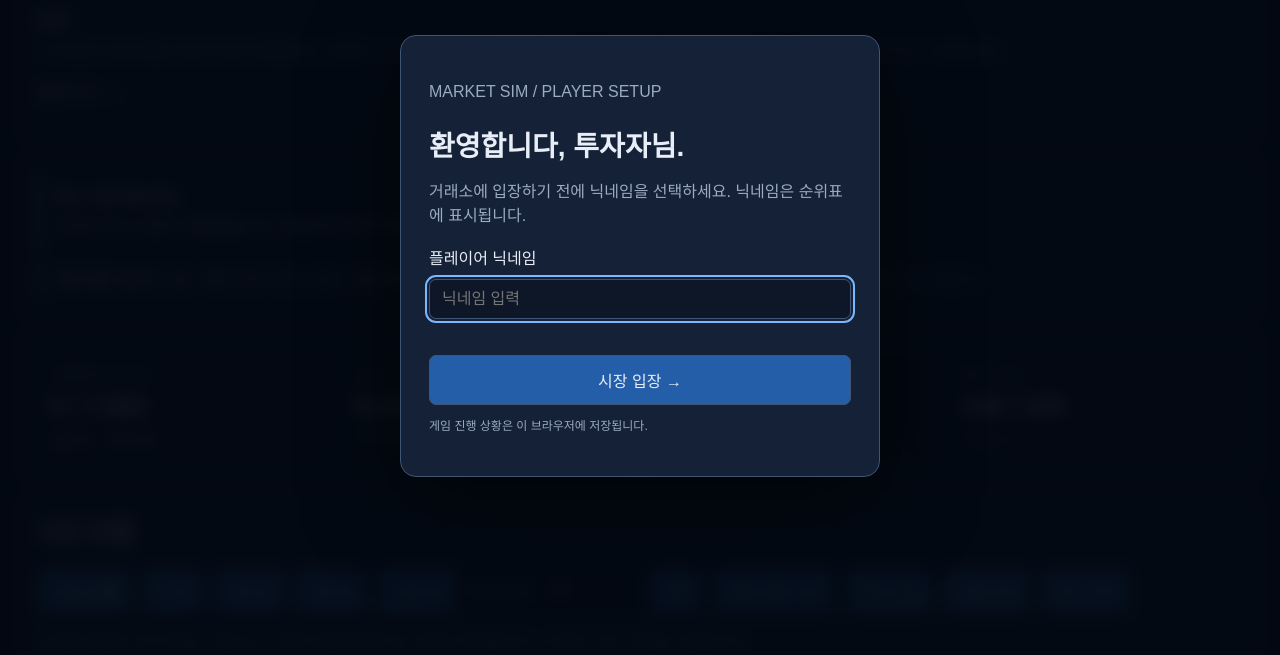
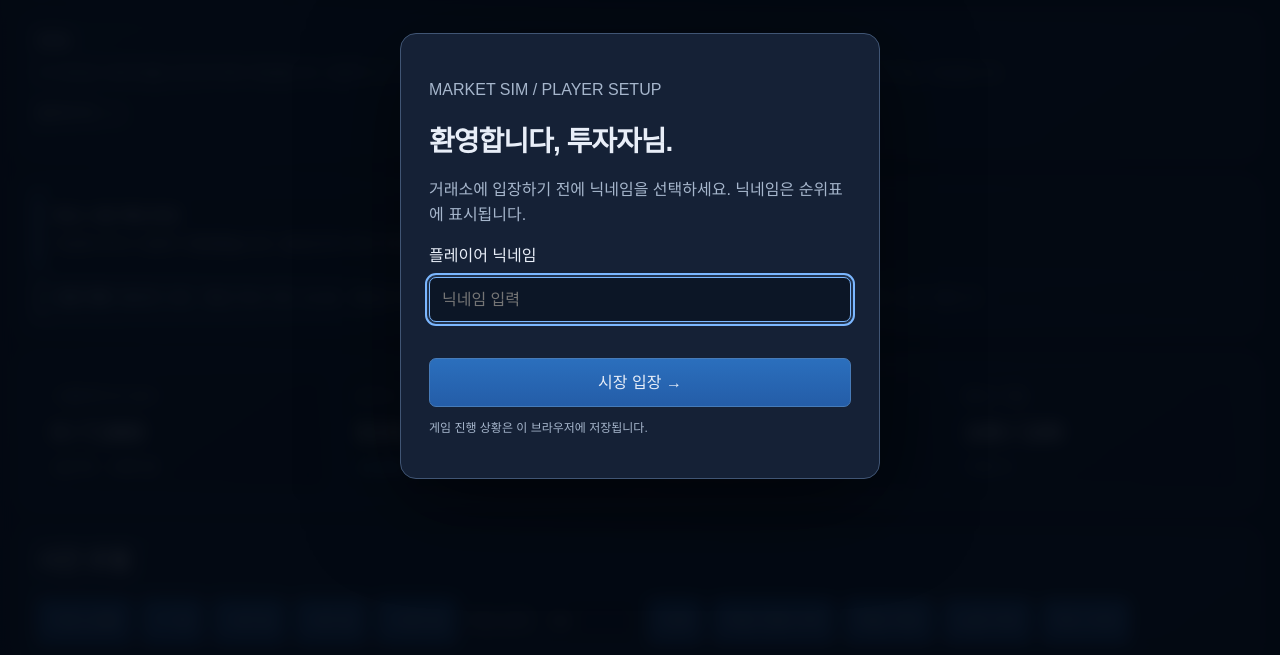
Before and after one commit to hsketch6-sketch/Market-Sim-, a website: page index.html in a window 1280 px wide. Shown: the part 144-799 px from the top of the page. Drawn offline with Linux system fonts and the light colour scheme.

Commit message:
Enhance styling and portfolio rendering logic
Updated styles for positive and negative elements, added new CSS variables, and improved portfolio rendering logic.

```diff
--- a/index.html
+++ b/index.html
@@ -58,7 +58,9 @@
 }
 .positive
 {
-    color:var(--green)
+    color:#7bb7ff;
+    font-variant-numeric:tabular-nums;
+    font-weight:600
 }
 .negative
 {
@@ -643,6 +645,42 @@
         height:220px
     }
 }
+
+/* Market Sim visual polish — keeps the original dark exchange style and chart colors. */
+:root{--blue:#2867b2;--border:#344963;--panel:#152238;--dark:#0c1626;--muted:#a6b6cc;--gain-blue:#7bb7ff;--loss-red:#ff7185}
+body{background:radial-gradient(ellipse at 15% 0%,rgba(42,86,140,.16),transparent 38%),#0b1220;color:#e8eef8;line-height:1.45}
+main{max-width:1660px}
+h1{letter-spacing:-.035em;font-size:clamp(27px,3vw,38px)}
+h2{letter-spacing:-.02em}
+section{background:linear-gradient(145deg,rgba(23,38,61,.98),rgba(17,29,47,.98));border-color:rgba(116,145,181,.24);border-radius:15px;box-shadow:0 8px 24px rgba(0,0,0,.12);transition:border-color .18s ease,transform .18s ease}
+section:hover{border-color:rgba(123,183,255,.34)}
+.stat,.detail-item,.return-card,.quick-trade-box,.theme-panel,.news,.leader-row{border:1px solid rgba(116,145,181,.14);box-shadow:inset 0 1px 0 rgba(255,255,255,.018)}
+.stat{background:linear-gradient(145deg,#101c2e,#0c1626);border-radius:11px;padding:14px}
+.stat h2{font-variant-numeric:tabular-nums;letter-spacing:-.025em}
+button{background:linear-gradient(180deg,#2b6fbd,#245da8);border-color:#477bb8;transition:filter .15s ease,transform .15s ease,box-shadow .15s ease}
+button:hover:not(:disabled){filter:brightness(1.12);transform:translateY(-1px);box-shadow:0 4px 12px rgba(0,0,0,.18)}
+button:active:not(:disabled){transform:translateY(0)}
+input,select{border-color:#405574;transition:border-color .15s ease,box-shadow .15s ease}
+input:focus,select:focus{border-color:#7bb7ff;box-shadow:0 0 0 3px rgba(123,183,255,.12)}
+table{font-variant-numeric:tabular-nums}
+th{background:#1a2b43;color:#dce8f7;box-shadow:0 1px 0 rgba(255,255,255,.035)}
+th,td{padding:10px 11px}
+tbody tr{transition:background .12s ease}
+tr[data-ticker]:hover,tr[data-portfolio-ticker]:hover{background:rgba(73,123,181,.18)}
+tr.selected-row{background:rgba(56,112,174,.25);box-shadow:inset 3px 0 #7bb7ff}
+.positive{color:var(--gain-blue);font-variant-numeric:tabular-nums;font-weight:600}
+.negative{color:var(--loss-red);font-variant-numeric:tabular-nums;font-weight:600}
+.detail-price{font-size:clamp(28px,3vw,36px);letter-spacing:-.03em;font-variant-numeric:tabular-nums}
+.return-card{background:linear-gradient(145deg,#111f33,#0c1626);border-radius:10px;padding:12px 9px}
+.return-card strong{font-size:clamp(14px,1.2vw,18px)}
+.chart-wrap{border-radius:12px;border-color:rgba(116,145,181,.22);background:#0c1626}
+.news{border-radius:10px;background:rgba(12,22,38,.68)}
+.market-regime{border-radius:10px;background:linear-gradient(100deg,rgba(28,47,73,.86),rgba(15,26,43,.92))}
+.company-name{letter-spacing:.005em}
+.empty{border:1px dashed rgba(116,145,181,.3);border-radius:10px;padding:18px}
+@media(max-width:900px){body{padding:12px}section{padding:13px}.layout{gap:12px}}
+@media(max-width:560px){body{padding:8px}.stats{gap:7px}.stat{padding:10px}.returns-grid{grid-template-columns:repeat(2,minmax(0,1fr))}th,td{padding:8px}.detail-grid{gap:7px}}
+
 </style>
  </head>
  <body>
@@ -1107,10 +1145,18 @@
         }
         "><div class="news-title">${esc(lang==='ko'?n.title:(n.titleEn||n.title))}</div><p class="news-body">${esc(lang==='ko'?n.text:(n.textEn||n.text))}</p><div class="news-clue"><strong>${t('newsClue')}</strong><br>${esc(lang==='ko'?n.clue:(n.clueEn||n.clue))}</div><div class="news-meta"><span>${newsType(n.type)}</span><span>${dayLabel(n.day)}</span></div></article>`).join('');}
  function renderLeaderboard(){const people=[{name:state.player.name||t('playerDefault'),value:netWorth(state.player),isPlayer:true},...state.bots.map(b=>({name:b.name,value:portfolioValue(b),isPlayer:false}))].sort((a,b)=>b.value-a.value);$('leaderboard').innerHTML=people.map((p,i)=>`<div class="leader-row"><div><span class="rank">#${i+1}</span>${esc(p.name)} ${p.isPlayer?`<span class="positive">${t('you')}</span>`:''}</div><div class="leader-value">${money(p.value)}</div></div>`).join('');}
- function renderPortfolio(){const hs=Object.entries(state.player.holdings).filter(([,q])=>q>0).map(([ticker,qty])=>{const c=getCompany(ticker);return c?{ticker,qty,c,value:c.delisted?0:c.price*qty}:null;}).filter(Boolean).sort((a,b)=>b.value-a.value);if(!hs.length){$('portfolio').innerHTML=`<div class="empty">${t('noHoldings')}</div>`;return;}$('portfolio').innerHTML=`<div class="table-wrap" style="max-height:350px"><table><thead><tr><th>${t('company')}</th><th>${t('shares')}</th><th>${t('price')}</th><th>${t('positionValue')}</th></tr></thead><tbody>${hs.map(h=>`<tr data-portfolio-ticker="$ {
-            esc(h.ticker)
-        }
-        "><td><strong>${esc(h.ticker)}</strong><br><span class="company-name">${esc(h.c.name)}</span></td><td>${number(h.qty)}</td><td>${money(h.c.delisted?0:h.c.price)}</td><td>${money(h.value)}</td></tr>`).join('')}</tbody></table></div>`;}
+ function renderPortfolio(){
+  const hs=Object.entries(state.player.holdings)
+   .filter(([,q])=>q>0)
+   .map(([ticker,qty])=>{
+    const c=getCompany(ticker);
+    return c?{ticker,qty,c,value:c.delisted?0:c.price*qty,total:c.initialPrice>0?c.price/c.initialPrice-1:0}:null;
+   })
+   .filter(Boolean)
+   .sort((a,b)=>b.value-a.value);
+  if(!hs.length){$('portfolio').innerHTML=`<div class="empty">${t('noHoldings')}</div>`;return;}
+  $('portfolio').innerHTML=`<div class="table-wrap" style="max-height:350px"><table><thead><tr><th>${t('company')}</th><th>${t('shares')}</th><th>${t('price')}</th><th>${t('positionValue')}</th><th>${t('total')}</th></tr></thead><tbody>${hs.map(h=>`<tr data-portfolio-ticker="${esc(h.ticker)}"><td><strong>${esc(h.ticker)}</strong><br><span class="company-name">${esc(h.c.name)}</span></td><td>${number(h.qty)}</td><td>${money(h.c.delisted?0:h.c.price)}</td><td>${money(h.value)}</td><td class="${h.total>=0?'positive':'negative'}">${pct(h.total)}</td></tr>`).join('')}</tbody></table></div>`;
+ }
  function updateStaticLanguage(){document.documentElement.lang=lang;$('languageToggle').textContent=lang==='ko'?'English':'한국어';const ids={subtitle:'subtitle',noticeTitle:'notice',noticeText:'noticeText',playerLabel:'player',headlineLabel:'headline',dayLabel:'day',netWorthLabel:'netWorth',cashLabel:'cash',feeLabel:'fee',activeLabel:'active',timeTitle:'time',nextDay:'next',customDaysLabel:'custom',advanceCustom:'advance',auto:'autoStart',save:'save',normalReset:'normalReset',reset:'hardReset',timeHelp:'timeHelp',resetHelp:'resetHelp',loanTitle:'loan',loanBalanceLabel:'loanBalance',interestLabel:'interest',creditLabel:'credit',loanHelp:'loanHelp',loanAmountLabel:'amount',borrowButton:'borrow',repayButton:'repay',repayAllButton:'repayAll',marketTitle:'market',companyCol:'company',priceCol:'price',dailyCol:'daily',totalCol:'total',leaderboardTitle:'leaderboard',leaderboardHelp:'leaderHelp',detailsTitle:'details',selectCompanyHelp:'selectCompany',portfolioTitle:'portfolio',newsTitle:'news',newsHelp:'newsHelp',footerText:'footer'};for(const [id,k]of Object.entries(ids))if($(id))$(id).textContent=t(k);$('search').placeholder=t('search');const theme=$('theme'),old=theme.value;theme.innerHTML=`<option value="all">${t('allSectors')}</option>`+THEMES.map(x=>`<option value="$ {
             x[0]
         }
```
